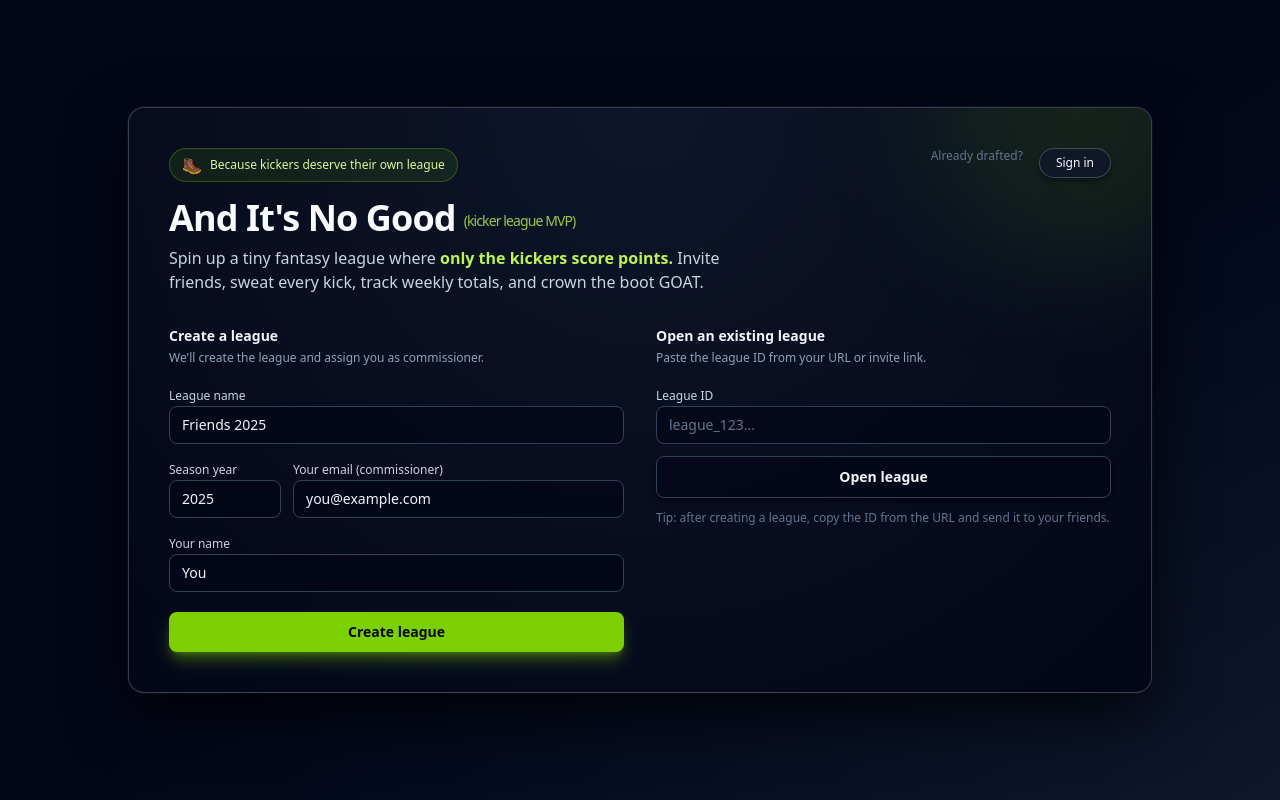
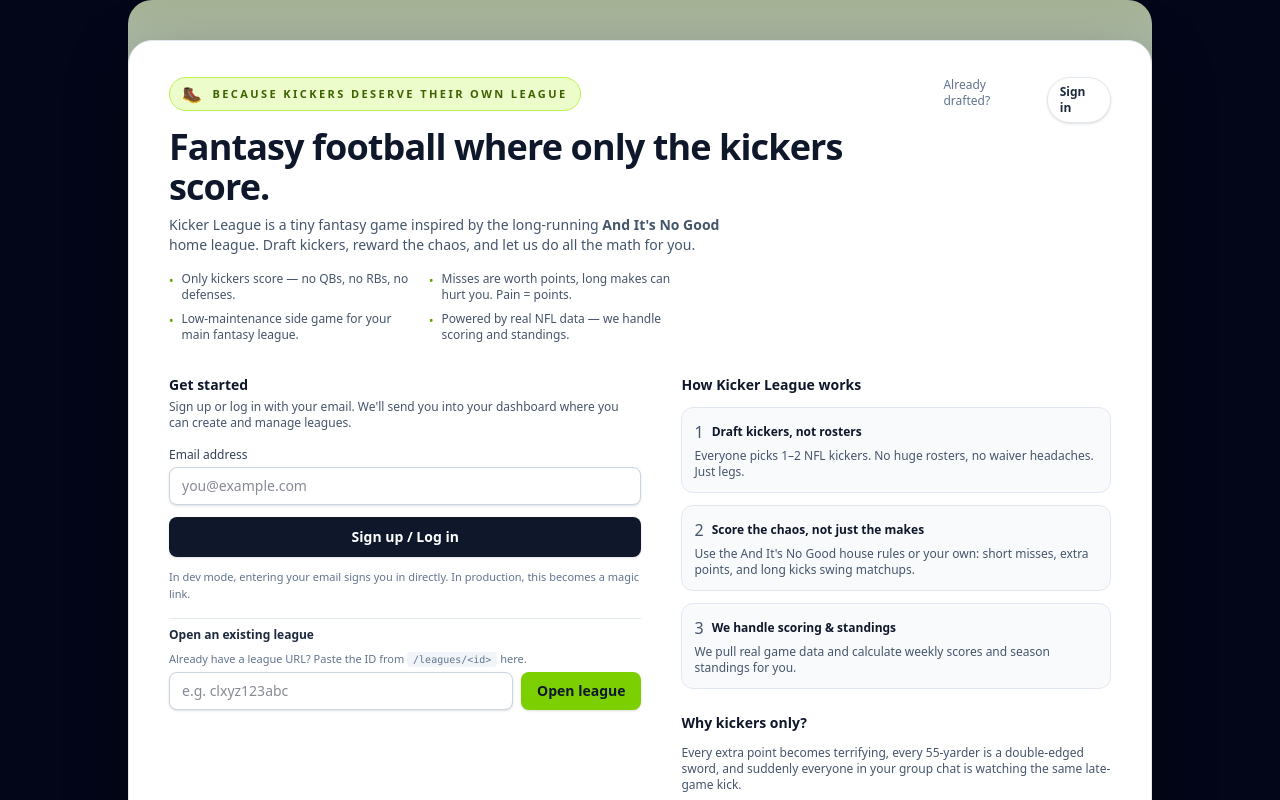
Before and after one commit to graphiclux/kicker-league, a Next.js app: page / in a window 1280 px wide. Shown: the top 800 px of the page. Built offline with nearby package versions, Linux system fonts and the light colour scheme.

Commit message:
feat(ui): update landing page, root layout, and dashboard styling for new light Kicker League design

```diff
--- a/src/app/layout.tsx
+++ b/src/app/layout.tsx
@@ -1,4 +1,5 @@
 import type { Metadata } from "next";
+import type { ReactNode } from "react";
 import { Inter, Roboto_Mono } from "next/font/google";
 import "./globals.css";
 
@@ -13,19 +14,20 @@
 });
 
 export const metadata: Metadata = {
-  title: "And It's No Good",
-  description: "A tiny fantasy game where only the kickers matter.",
+  title: "Kicker League | And It's No Good",
+  description:
+    "Kicker-only fantasy football inspired by the long-running And It's No Good league. Draft kickers, reward chaos, and let us handle the scoring.",
 };
 
 export default function RootLayout({
   children,
-}: Readonly<{
-  children: React.ReactNode;
-}>) {
+}: {
+  children: ReactNode;
+}) {
   return (
     <html lang="en">
       <body
-        className={`${geistSans.variable} ${geistMono.variable} antialiased bg-slate-950 text-slate-50`}
+        className={`${geistSans.variable} ${geistMono.variable} antialiased bg-slate-100 text-slate-900`}
       >
         {children}
       </body>
--- a/src/app/page.tsx
+++ b/src/app/page.tsx
@@ -2,52 +2,37 @@
 
 import { FormEvent, useState } from "react";
 import Link from "next/link";
+import { signIn } from "next-auth/react";
+
+type AuthStatus = "idle" | "sending" | "error";
 
 export default function Home() {
-  const [name, setName] = useState("Friends 2025");
-  const [seasonYear, setSeasonYear] = useState(new Date().getFullYear());
-  const [email, setEmail] = useState("you@example.com");
-  const [commishName, setCommishName] = useState("You");
+  const [email, setEmail] = useState("");
+  const [authStatus, setAuthStatus] = useState<AuthStatus>("idle");
+  const [authError, setAuthError] = useState<string | null>(null);
+
   const [leagueIdInput, setLeagueIdInput] = useState("");
-  const [busy, setBusy] = useState(false);
   const [msg, setMsg] = useState<string | null>(null);
 
-  async function createLeague(e: FormEvent) {
+  async function handleAuth(e: FormEvent) {
     e.preventDefault();
-    if (!name.trim()) {
-      setMsg("Give your league a name first.");
-      return;
-    }
+    if (!email.trim() || authStatus === "sending") return;
 
-    setBusy(true);
+    setAuthStatus("sending");
+    setAuthError(null);
     setMsg(null);
 
     try {
-      const res = await fetch("/api/leagues", {
-        method: "POST",
-        headers: { "Content-Type": "application/json" },
-        body: JSON.stringify({
-          name,
-          seasonYear,
-          // extra metadata; API can ignore this for now
-          commissionerEmail: email,
-          commissionerName: commishName,
-        }),
+      // Email magic-link (or dev-direct) sign in
+      await signIn("email", {
+        email: email.trim(),
+        callbackUrl: "/dashboard",
+        redirect: true,
       });
-
-      const data = await res.json().catch(() => null);
-
-      if (!res.ok || !data?.id) {
-        throw new Error(data?.error || "Unable to create league.");
-      }
-
-      const leagueId = data.id as string;
-      window.location.href = `/leagues/${leagueId}`;
     } catch (err: any) {
-      console.error("createLeague error:", err);
-      setMsg(err?.message || "Something went wrong creating your league.");
-    } finally {
-      setBusy(false);
+      console.error("[Landing] signIn error", err);
+      setAuthStatus("error");
+      setAuthError("We couldn’t start your sign-in. Please try again.");
     }
   }
 
@@ -57,202 +42,260 @@
       setMsg("Enter a league ID first.");
       return;
     }
+    setMsg(null);
     window.location.href = `/leagues/${leagueIdInput.trim()}`;
   }
 
+  const authDisabled = authStatus === "sending";
+
   return (
-    <main className="min-h-screen bg-gradient-to-br from-slate-950 via-slate-950 to-slate-900 flex items-center justify-center px-4 py-10">
-      <div className="w-full max-w-5xl card p-8 md:p-10 space-y-8 relative overflow-hidden">
-        {/* subtle glow */}
-        <div className="pointer-events-none absolute -top-40 right-[-10%] h-80 w-80 rounded-full bg-lime-400/10 blur-3xl" />
-
-        {/* header row */}
-        <header className="relative z-10 flex flex-col md:flex-row md:items-start md:justify-between gap-6">
+    <main className="min-h-screen bg-slate-950 text-slate-50 flex items-start justify-center px-4 py-10">
+      <div className="w-full max-w-5xl relative">
+        {/* soft background panel to feel more like the light dashboard */}
+        <div className="absolute inset-x-0 -top-10 h-64 rounded-3xl bg-gradient-to-b from-lime-100/70 via-emerald-50/80 to-transparent pointer-events-none" />
+        {/* main card */}
+        <div className="relative z-10 rounded-3xl bg-white text-slate-900 shadow-[0_20px_60px_rgba(0,0,0,0.35)] border border-slate-200 px-6 py-7 md:px-10 md:py-9 space-y-8">
+          {/* header */}
+          <header className="flex flex-col md:flex-row md:items-start md:justify-between gap-6">
             <div className="space-y-4">
-            <div className="inline-flex items-center gap-2 rounded-full bg-lime-500/10 border border-lime-500/30 px-3 py-1 text-xs font-medium text-lime-200">
+              <div className="inline-flex items-center gap-2 rounded-full bg-lime-100 px-3 py-1 text-[11px] font-semibold uppercase tracking-[0.22em] text-lime-800 border border-lime-300">
                 <span className="text-base">🥾</span>
                 <span>Because kickers deserve their own league</span>
               </div>
 
               <div className="space-y-2">
-              <h1 className="text-3xl md:text-4xl font-semibold tracking-tight text-slate-50">
-                And It&apos;s No Good
-                <span className="ml-2 align-middle text-sm font-normal text-lime-300/80">
-                  (kicker league MVP)
-                </span>
+                <h1 className="text-3xl md:text-4xl font-bold tracking-tight text-slate-900">
+                  Fantasy football where only the kickers score.
                 </h1>
-              <p className="text-sm md:text-base text-slate-300 max-w-xl">
-                Spin up a tiny fantasy league where{" "}
-                <span className="font-semibold text-lime-300">
-                  only the kickers score points.
-                </span>{" "}
-                Invite friends, sweat every kick, track weekly totals, and crown
-                the boot GOAT.
+                <p className="text-sm text-slate-600 max-w-xl">
+                  Kicker League is a tiny fantasy game inspired by the long-running{" "}
+                  <span className="font-semibold">And It&apos;s No Good</span>{" "}
+                  home league. Draft kickers, reward the chaos, and let us do all
+                  the math for you.
                 </p>
               </div>
+
+              <ul className="grid gap-2 text-xs text-slate-600 sm:grid-cols-2 max-w-lg">
+                <li className="flex items-start gap-2">
+                  <span className="mt-[2px] text-lime-600">•</span>
+                  <span>Only kickers score — no QBs, no RBs, no defenses.</span>
+                </li>
+                <li className="flex items-start gap-2">
+                  <span className="mt-[2px] text-lime-600">•</span>
+                  <span>
+                    Misses are worth points, long makes can hurt you. Pain = points.
+                  </span>
+                </li>
+                <li className="flex items-start gap-2">
+                  <span className="mt-[2px] text-lime-600">•</span>
+                  <span>Low-maintenance side game for your main fantasy league.</span>
+                </li>
+                <li className="flex items-start gap-2">
+                  <span className="mt-[2px] text-lime-600">•</span>
+                  <span>Powered by real NFL data — we handle scoring and standings.</span>
+                </li>
+              </ul>
             </div>
 
+            {/* top-right small sign-in link */}
             <div className="flex items-start gap-3 md:gap-4">
               <span className="hidden text-xs text-slate-500 md:inline">
                 Already drafted?
               </span>
               <Link
                 href="/login"
-              className="inline-flex items-center rounded-full border border-slate-600/80 bg-slate-900/80 px-4 py-1.5 text-xs font-medium text-slate-50 shadow-md shadow-black/30 transition hover:border-lime-400 hover:bg-slate-900"
+                className="inline-flex items-center rounded-full border border-slate-200 bg-white px-3 py-1.5 text-xs font-semibold text-slate-800 shadow-sm hover:border-lime-400 hover:text-lime-700 transition-colors"
               >
                 Sign in
               </Link>
             </div>
           </header>
 
-        {/* content row */}
-        <div className="relative z-10 grid gap-8 md:grid-cols-2">
-          {/* create league */}
+          {/* main content: auth + open league + explanation */}
+          <div className="grid gap-10 md:grid-cols-[minmax(0,1.1fr)_minmax(0,1fr)] items-start">
+            {/* Signup / login */}
             <section className="space-y-4">
               <div className="space-y-1">
-              <h2 className="text-sm font-semibold text-slate-100">
-                Create a league
+                <h2 className="text-sm font-semibold text-slate-900">
+                  Get started
                 </h2>
-              <p className="text-xs text-slate-400">
-                We&apos;ll create the league and assign you as commissioner.
+                <p className="text-xs text-slate-600">
+                  Sign up or log in with your email. We&apos;ll send you into
+                  your dashboard where you can create and manage leagues.
                 </p>
               </div>
 
-            <form onSubmit={createLeague} className="space-y-3">
+              <form onSubmit={handleAuth} className="space-y-3">
                 <div className="space-y-1">
                   <label
-                  htmlFor="league-name"
-                  className="text-xs font-medium text-slate-300"
+                    htmlFor="email"
+                    className="block text-xs font-medium text-slate-700"
                   >
-                  League name
+                    Email address
                   </label>
                   <input
-                  id="league-name"
-                  type="text"
-                  value={name}
-                  onChange={(e) => setName(e.target.value)}
-                  className="w-full rounded-lg border border-slate-700 bg-slate-950/70 px-3 py-2 text-sm text-slate-100 placeholder:text-slate-500 focus:outline-none focus:ring-2 focus:ring-lime-500/80 focus:border-lime-400"
-                  placeholder="Friends & Family 2025"
-                />
-              </div>
-
-              <div className="flex gap-3">
-                <div className="w-28 space-y-1">
-                  <label
-                    htmlFor="season-year"
-                    className="text-xs font-medium text-slate-300"
-                  >
-                    Season year
-                  </label>
-                  <input
-                    id="season-year"
-                    type="number"
-                    value={seasonYear}
-                    onChange={(e) =>
-                      setSeasonYear(
-                        Number.isNaN(Number(e.target.value))
-                          ? new Date().getFullYear()
-                          : Number(e.target.value),
-                      )
-                    }
-                    className="w-full rounded-lg border border-slate-700 bg-slate-950/70 px-3 py-2 text-sm text-slate-100 focus:outline-none focus:ring-2 focus:ring-lime-500/80 focus:border-lime-400"
-                  />
-                </div>
-
-                <div className="flex-1 space-y-1">
-                  <label
-                    htmlFor="commish-email"
-                    className="text-xs font-medium text-slate-300"
-                  >
-                    Your email (commissioner)
-                  </label>
-                  <input
-                    id="commish-email"
+                    id="email"
                     type="email"
+                    required
                     value={email}
                     onChange={(e) => setEmail(e.target.value)}
-                    className="w-full rounded-lg border border-slate-700 bg-slate-950/70 px-3 py-2 text-sm text-slate-100 placeholder:text-slate-500 focus:outline-none focus:ring-2 focus:ring-lime-500/80 focus:border-lime-400"
                     placeholder="you@example.com"
-                  />
-                </div>
-              </div>
-
-              <div className="space-y-1">
-                <label
-                  htmlFor="commish-name"
-                  className="text-xs font-medium text-slate-300"
-                >
-                  Your name
-                </label>
-                <input
-                  id="commish-name"
-                  type="text"
-                  value={commishName}
-                  onChange={(e) => setCommishName(e.target.value)}
-                  className="w-full rounded-lg border border-slate-700 bg-slate-950/70 px-3 py-2 text-sm text-slate-100 placeholder:text-slate-500 focus:outline-none focus:ring-2 focus:ring-lime-500/80 focus:border-lime-400"
-                  placeholder="You"
+                    className="w-full rounded-lg border border-slate-300 bg-white px-3 py-2 text-sm text-slate-900 shadow-sm outline-none focus:ring-2 focus:ring-lime-500/80 focus:border-lime-400"
                   />
                 </div>
 
                 <button
                   type="submit"
-                disabled={busy}
-                className="mt-2 inline-flex w-full items-center justify-center rounded-lg bg-lime-500 px-4 py-2.5 text-sm font-semibold text-slate-950 shadow-lg shadow-lime-500/40 transition hover:bg-lime-400 disabled:opacity-60"
+                  disabled={authDisabled}
+                  className="w-full rounded-lg bg-slate-900 py-2.5 text-sm font-semibold text-white shadow-sm hover:bg-slate-800 disabled:opacity-60 disabled:cursor-not-allowed transition-colors"
                 >
-                {busy ? "Creating league…" : "Create league"}
+                  {authStatus === "sending"
+                    ? "Sending you in..."
+                    : "Sign up / Log in"}
                 </button>
+
+                {authError && (
+                  <p className="text-[11px] text-amber-700 bg-amber-50 border border-amber-200 rounded-md px-2 py-1 mt-1">
+                    {authError}
+                  </p>
+                )}
+
+                <p className="text-[11px] text-slate-500">
+                  In dev mode, entering your email signs you in directly. In
+                  production, this becomes a magic link.
+                </p>
               </form>
-          </section>
 
-          {/* open league */}
-          <section className="space-y-4">
-            <div className="space-y-1">
-              <h2 className="text-sm font-semibold text-slate-100">
+              <div className="pt-2 border-t border-slate-200 mt-4 space-y-2">
+                <h3 className="text-xs font-semibold text-slate-800">
                   Open an existing league
-              </h2>
-              <p className="text-xs text-slate-400">
-                Paste the league ID from your URL or invite link.
+                </h3>
+                <p className="text-[11px] text-slate-500 mb-1">
+                  Already have a league URL? Paste the ID from{" "}
+                  <code className="rounded bg-slate-100 px-1.5 py-0.5 text-[10px]">
+                    /leagues/&lt;id&gt;
+                  </code>{" "}
+                  here.
                 </p>
-            </div>
-
-            <form onSubmit={openLeague} className="space-y-3">
-              <div className="space-y-1">
-                <label
-                  htmlFor="league-id"
-                  className="text-xs font-medium text-slate-300"
-                >
-                  League ID
-                </label>
+                <form onSubmit={openLeague} className="flex flex-col gap-2 sm:flex-row">
                   <input
-                  id="league-id"
                     type="text"
                     value={leagueIdInput}
                     onChange={(e) => setLeagueIdInput(e.target.value)}
-                  className="w-full rounded-lg border border-slate-700 bg-slate-950/70 px-3 py-2 text-sm text-slate-100 placeholder:text-slate-500 focus:outline-none focus:ring-2 focus:ring-lime-500/80 focus:border-lime-400"
-                  placeholder="league_123..."
+                    placeholder="e.g. clxyz123abc"
+                    className="flex-1 rounded-lg border border-slate-300 bg-white px-3 py-2 text-sm text-slate-900 shadow-sm outline-none focus:ring-2 focus:ring-lime-500/80 focus:border-lime-400"
                   />
-              </div>
-
                   <button
                     type="submit"
-                className="inline-flex w-full items-center justify-center rounded-lg border border-slate-700 bg-slate-950/70 px-4 py-2.5 text-sm font-semibold text-slate-100 shadow-md shadow-black/40 transition hover:border-lime-400 hover:bg-slate-950"
+                    className="inline-flex items-center justify-center rounded-lg bg-lime-500 px-4 py-2 text-sm font-semibold text-slate-900 shadow-sm hover:bg-lime-400 transition-colors"
                   >
                     Open league
                   </button>
+                </form>
+              </div>
+            </section>
 
-              <p className="text-xs text-slate-500">
-                Tip: after creating a league, copy the ID from the URL and send
-                it to your friends.
+            {/* right: how it works + why kickers only + scoring sample */}
+            <section className="space-y-6">
+              {/* How it works */}
+              <div className="space-y-3">
+                <h2 className="text-sm font-semibold text-slate-900">
+                  How Kicker League works
+                </h2>
+                <div className="grid gap-3 text-xs text-slate-600">
+                  <div className="rounded-xl border border-slate-200 bg-slate-50 px-3 py-3">
+                    <div className="flex items-center gap-2 mb-1">
+                      <span className="text-base">1</span>
+                      <span className="font-semibold text-slate-900">
+                        Draft kickers, not rosters
+                      </span>
+                    </div>
+                    <p>
+                      Everyone picks 1–2 NFL kickers. No huge rosters, no waiver
+                      headaches. Just legs.
                     </p>
-            </form>
+                  </div>
+                  <div className="rounded-xl border border-slate-200 bg-slate-50 px-3 py-3">
+                    <div className="flex items-center gap-2 mb-1">
+                      <span className="text-base">2</span>
+                      <span className="font-semibold text-slate-900">
+                        Score the chaos, not just the makes
+                      </span>
+                    </div>
+                    <p>
+                      Use the And It&apos;s No Good house rules or your own:
+                      short misses, extra points, and long kicks swing matchups.
+                    </p>
+                  </div>
+                  <div className="rounded-xl border border-slate-200 bg-slate-50 px-3 py-3">
+                    <div className="flex items-center gap-2 mb-1">
+                      <span className="text-base">3</span>
+                      <span className="font-semibold text-slate-900">
+                        We handle scoring &amp; standings
+                      </span>
+                    </div>
+                    <p>
+                      We pull real game data and calculate weekly scores and
+                      season standings for you.
+                    </p>
+                  </div>
+                </div>
+              </div>
+
+              {/* Why kickers only + scoring sample */}
+              <div className="space-y-3">
+                <h2 className="text-sm font-semibold text-slate-900">
+                  Why kickers only?
+                </h2>
+                <p className="text-xs text-slate-600">
+                  Every extra point becomes terrifying, every 55-yarder is a
+                  double-edged sword, and suddenly everyone in your group chat is
+                  watching the same late-game kick.
+                </p>
+
+                <div className="rounded-xl border border-slate-200 bg-slate-50 px-3 py-3 text-[11px] text-slate-700 space-y-2">
+                  <div className="flex items-center justify-between">
+                    <span className="font-semibold text-slate-900">
+                      Sample scoring (AING style)
+                    </span>
+                    <span className="text-[10px] text-slate-500">
+                      We do the math.
+                    </span>
+                  </div>
+                  <ul className="space-y-1">
+                    <li>+2 points &mdash; Missed FG under 29 yards</li>
+                    <li>+1 point &mdash; Missed FG 30+ yards</li>
+                    <li>+3 points &mdash; Missed or blocked extra point</li>
+                    <li>-1 point &mdash; Made FG over 50 yards</li>
+                  </ul>
+                  <p className="text-[10px] text-slate-500">
+                    Built from the real And It&apos;s No Good league rules. Use
+                    them as-is, or tune your own house settings later.
+                  </p>
+                </div>
+              </div>
             </section>
           </div>
 
           {msg && (
-          <div className="relative z-10 mt-2 rounded-lg border border-amber-500/40 bg-amber-500/10 px-3 py-2 text-xs text-amber-200">
+            <div className="mt-3 rounded-md border border-amber-200 bg-amber-50 px-3 py-2 text-[11px] text-amber-900">
               {msg}
             </div>
           )}
+
+          <footer className="pt-4 border-t border-slate-200 mt-4 flex flex-col md:flex-row md:items-center md:justify-between gap-2">
+            <p className="text-[11px] text-slate-500">
+              And It&apos;s No Good is the original private kicker-only league.
+              Kicker League is the app that lets anyone run their own version.
+            </p>
+            <Link
+              href="https://anditsnogood.com"
+              className="text-[11px] text-lime-700 hover:text-lime-800 underline underline-offset-4"
+            >
+              Visit the AING league site →
+            </Link>
+          </footer>
+        </div>
       </div>
     </main>
   );
```
Also changed, not shown: src/app/(app)/dashboard/page.tsx (+21 -18 lines). Lines whose indentation alone changed are shown as unchanged.
